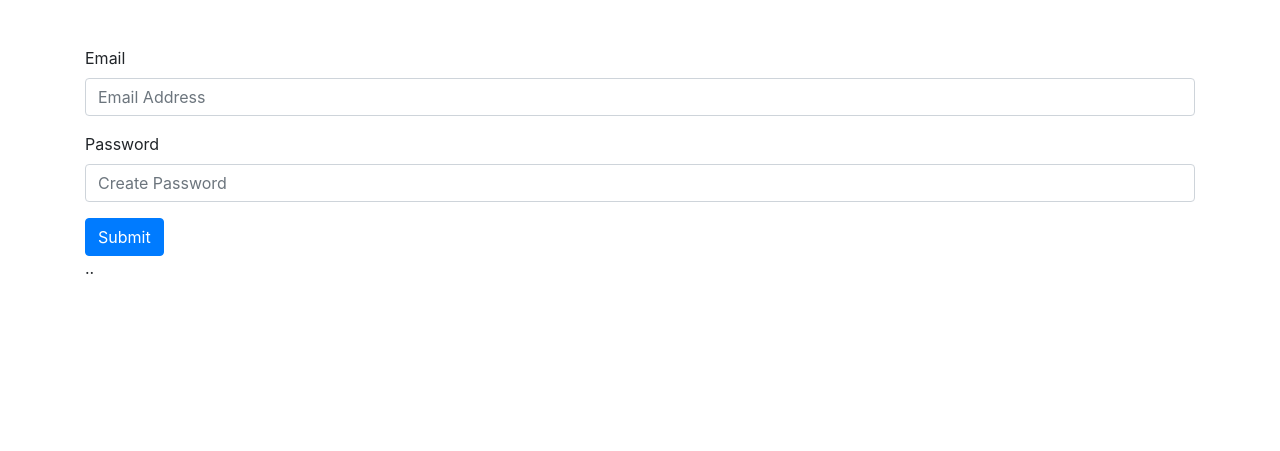
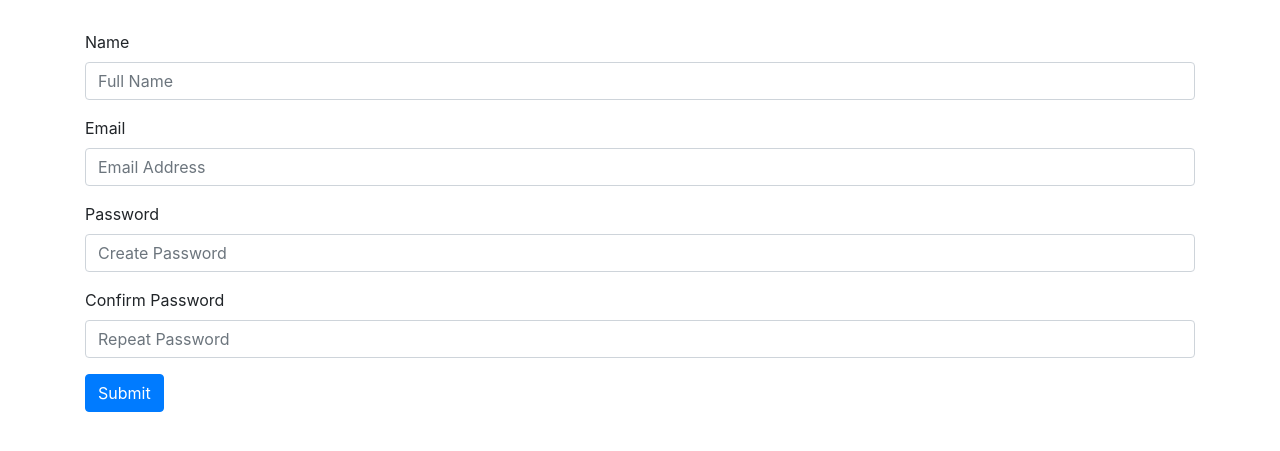
Before and after one commit to tiangsinf/books, a Flask app: template templates/register.html in a window 1280 px wide. Shown: the part 56-507 px from the top of the page. Run offline with Flask 2, Linux system fonts and the light colour scheme; the template is opened without the code that fills it: values that come from a table or form of the project are taken from there, others are empty; some libraries are stand-ins or nearby versions.

Commit message:
registration done but flaskwtf's validate_on_submit doesn't seems to be workign

```diff
--- a/forms.py
+++ b/forms.py
@@ -14,9 +14,8 @@
         'Password',
         validators=[
             DataRequired(),
-            Length(min=3),
-            EqualTo('Confirm Password')
+            Length(min=3)
         ]
     )
-    confirm_password = PasswordField('Confirm Password')
+    confirm_password = PasswordField('Confirm Password', validators=[EqualTo(password, message='Password must match!')])
     submit = SubmitField('Submit')
--- a/run.py
+++ b/run.py
@@ -23,9 +23,6 @@
 from forms import LoginForm, RegistrationForm
 @app.route('/')
 def goto_login():
-    if session['SESSIONUSER'] is None:
-        return redirect(url_for('login'))
-
     return redirect(url_for('books'))
 
 @app.route('/login', methods=['GET', 'POST'])
@@ -73,7 +70,7 @@
 
 @app.route('/books')
 def books():
-    if session['SESSIONUSER'] is None:
+    if not session.get('SESSIONUSER'):
         return redirect(url_for('login'))
 
     return render_template('books.html', user = session.get('SESSIONUSER'))
@@ -83,5 +80,42 @@
     session.pop('SESSIONUSER', None)
     return redirect(url_for('login'))
 
+@app.route('/register', methods=['GET', 'POST'])
+def register():
+
+    form = RegistrationForm()
+
+    if request.method == 'POST':
+        session['name'] = form.name.data
+        session['email'] = form.email.data
+        session['password'] = form.password.data
+
+        # Check if email exist:
+        user = User.query.filter_by(email=session.get('email')).scalar()
+
+        if user is None:
+            new_user = User(session.get('name'), session.get('email'), session.get('password'))
+            db.session.add(new_user)
+            db.session.commit()
+            if User.query.filter_by(email=session.get('email')).scalar():
+                return redirect('success')
+            else:
+                return redirect('fail')
+
+        return redirect('used_email')
+
+    return render_template(
+        'register.html',
+        form=form
+    )
+
+@app.route('/used_email')
+def used_email():
+    return render_template('user_exist.html', email=session.get('email'))
+
+@app.route('/success')
+def success():
+    return render_template('user_registered.html', name=session.get('name'), email=session.get('email'))
+
 if __name__ == '__main__':
     app.run()
--- a/templates/register.html
+++ b/templates/register.html
@@ -19,14 +19,28 @@
             </div>
             <div class="form-group">
                 {{ form.password.label() }}
-                {{ form.password(type="password", class="form-control", id="exampleInputPassword1", placeholder="Create Password") }}
+                {{ form.password(type="password", class="form-control", id="password", placeholder="Create Password") }}
             </div>
             <div class="form-group">
                 {{ form.confirm_password.label() }}
-                {{ form.confirm_password(type="password", class="form-control", id="exampleInputPassword1", placeholder="Repeat Password") }}
+                {{ form.confirm_password(type="password", class="form-control", id="confirm_password", placeholder="Repeat Password") }}
+                <script language='javascript' type='text/javascript'>
+                    var password = document.getElementById("password")
+                    , confirm_password = document.getElementById("confirm_password");
+
+                    function validatePassword(){
+                      if(password.value != confirm_password.value) {
+                        confirm_password.setCustomValidity("Passwords Don't Match");
+                      } else {
+                        confirm_password.setCustomValidity('');
+                      }
+                    }
+
+                    password.onchange = validatePassword;
+                    confirm_password.onkeyup = validatePassword;
+                </script>
             </div>
             {{ form.submit(class="btn btn-primary") }}
         </form>
-        {{ name }}.{{ email }}.{{ password }}
     </div>
 {% endblock %}
```
Also changed, not shown: templates/user_exist.html (added, +19 -0 lines), templates/user_registered.html (added, +20 -0 lines).
